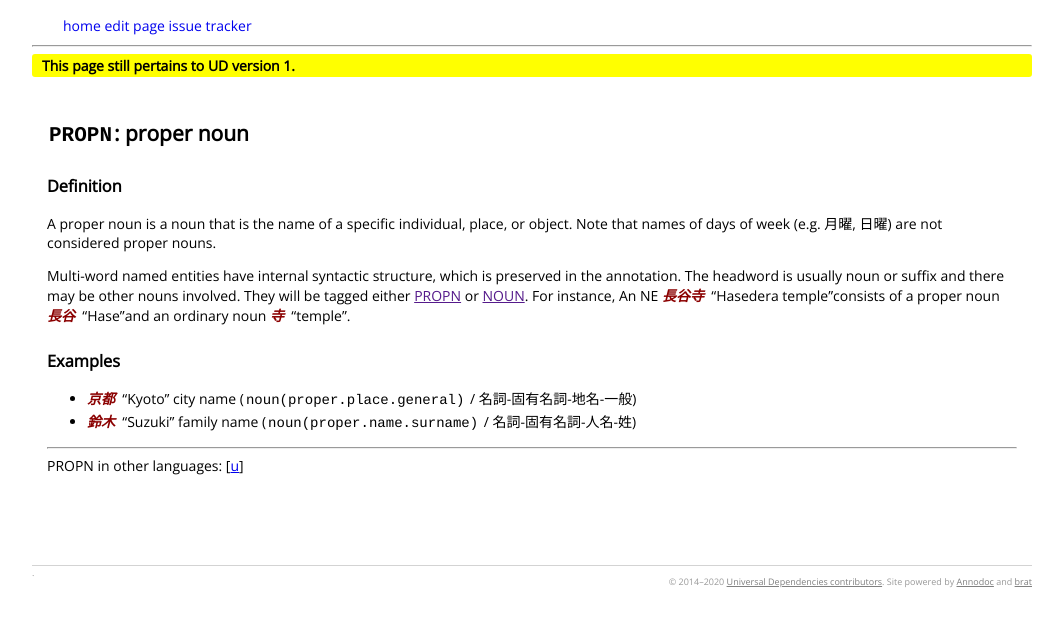
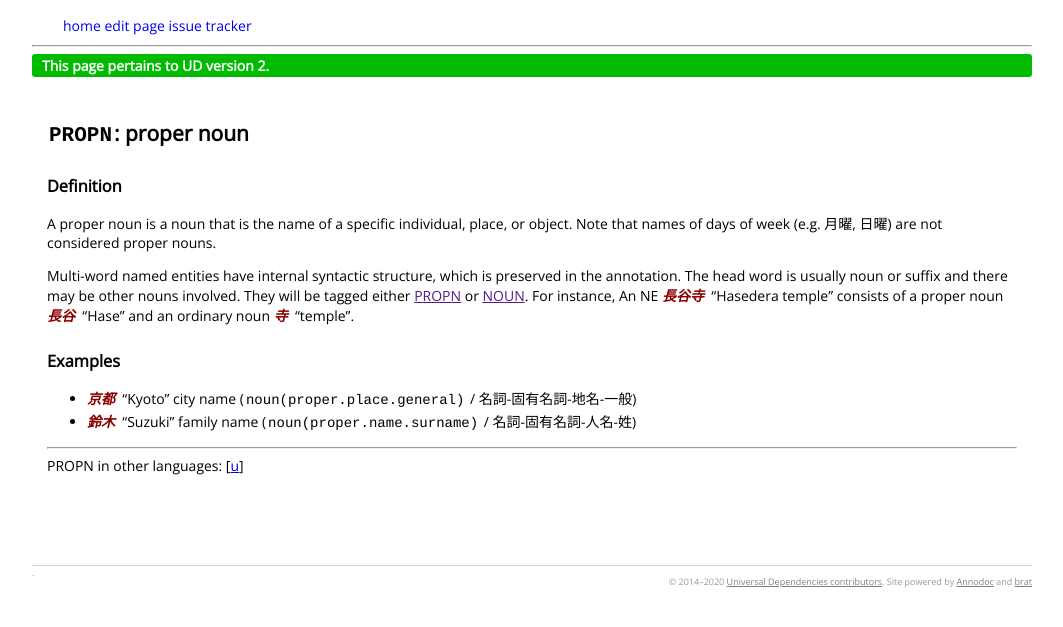
Before and after one commit to udjapanese/docs, a Jekyll site: the page built from _ja/pos/PROPN.md, in a window 1280 px wide. Shown: the top 627 px of the page, without its empty margins (108-1171 px from the left). Built offline with Jekyll 4.4.1, drawn with Linux system fonts in a browser that asks for light colours; nearby versions of some CDN libraries; comment, search, counter and statistics services are not loaded.

Commit message:
Update PROPN.md

```diff
--- a/_ja/pos/PROPN.md
+++ b/_ja/pos/PROPN.md
@@ -2,16 +2,17 @@
 layout: postag
 title: 'PROPN'
 shortdef: 'proper noun'
+udver: '2'
 ---
 
 ### Definition
 
 A proper noun is a noun that is the name of a specific individual, place, or object. Note that names of days of week (e.g. 月曜, 日曜) are not considered proper nouns.
 
-Multi-word named entities have internal syntactic structure, which is preserved in the annotation. The headword is usually noun or suffix and there may be other nouns involved. They will be tagged either [PROPN]() or [NOUN]().
+Multi-word named entities have internal syntactic structure, which is preserved in the annotation. The head word is usually noun or suffix and there may be other nouns involved. They will be tagged either [PROPN]() or [NOUN]().
  For instance,
-An NE _<b>長谷寺</b>&nbsp;_ “Hasedera temple”consists of a proper noun
-_<b>長谷</b>&nbsp;_ “Hase”and an ordinary noun _<b>寺</b>&nbsp;_ “temple”.
+An NE _<b>長谷寺</b>&nbsp;_ “Hasedera temple” consists of a proper noun
+_<b>長谷</b>&nbsp;_ “Hase” and an ordinary noun _<b>寺</b>&nbsp;_ “temple”.
 
 
 ### Examples
```
